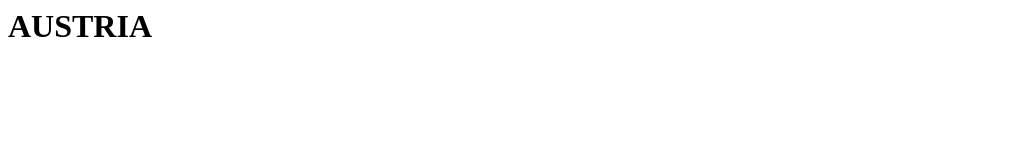
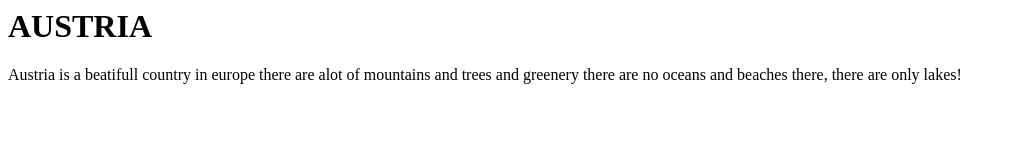
Before and after one commit to se9323/AUSTRIA, a plain HTML site: page index.html in a window 1280 px wide. Shown: the whole page, without its empty margins (0-1015 px from the left). Drawn offline with Linux system fonts and the light colour scheme.

Commit message:
Update index.html

```diff
--- a/index.html
+++ b/index.html
@@ -28,6 +28,7 @@
 
   <body>
     <h1>AUSTRIA</h1>
+    Austria is a beatifull country in europe there are alot of mountains and trees and greenery there are no oceans and beaches there, there are only lakes!
 
 
   </body>
```
